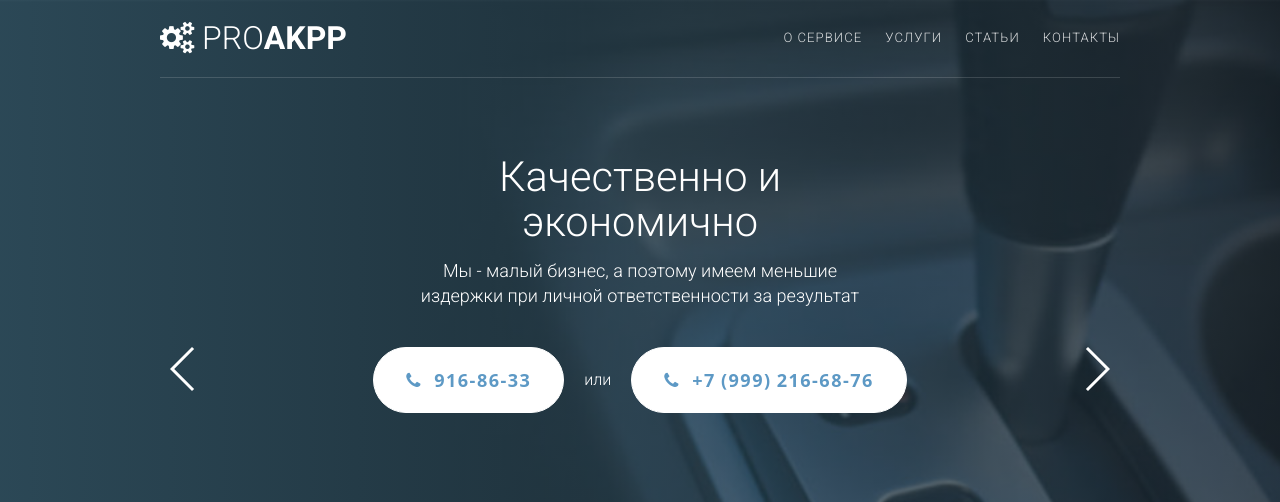
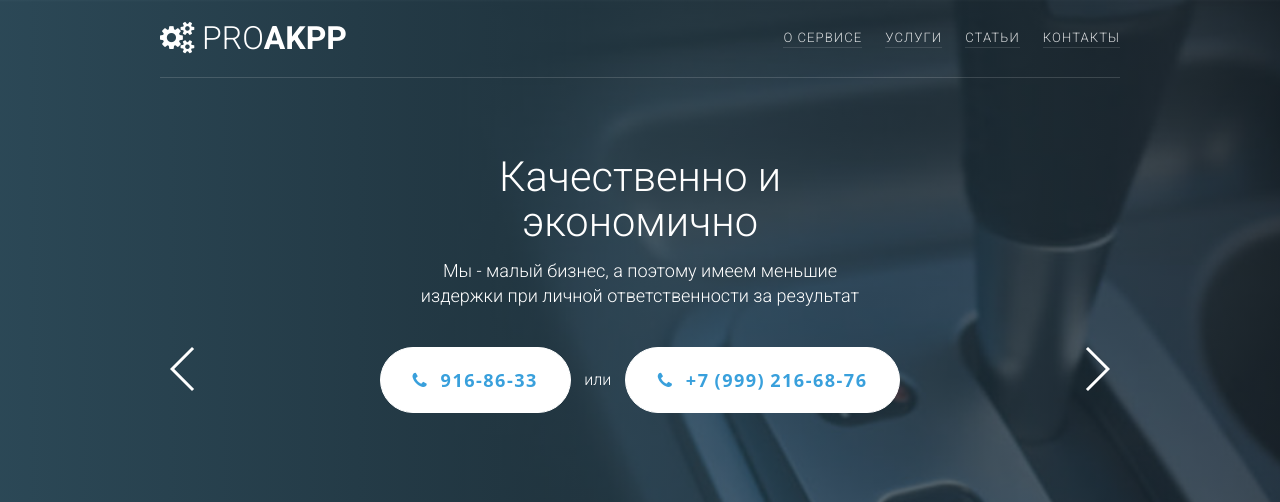
Before and after one commit to web-being/proakpp, a Jekyll site: the page built from index.html, in a window 1280 px wide. Shown: the top 502 px of the page. Built offline with Jekyll 4.4.1, drawn with Linux system fonts in a browser that asks for light colours.

Commit message:
Add underline

```diff
--- a/assets/index.css
+++ b/assets/index.css
@@ -77,7 +77,7 @@ p {
 .button--white {
 	background: rgb(255, 255, 255);
 	border-color: rgb(255, 255, 255);
-	color: rgb(93, 153, 197);
+	color: rgb(57, 160, 220);
 }
 .button:hover, .button:active {
 	background: rgb(0, 164, 220);
@@ -227,12 +227,13 @@ p {
 	letter-spacing: .15ex;
 }
 .site-nav-link {
-	line-height: 4.8rem;
+	line-height: 1.4;
+	margin-top: 1.8rem;
 	display: inline-block;
 	vertical-align: top;
 	transition: .15s ease-out;
 	opacity: .82;
-	/*border-bottom: 1px solid rgba(255,255,255,.15);*/
+	border-bottom: 1px solid rgba(255,255,255,.15);
 }
 .site-nav-link:hover, .site-nav-link:active {
 	opacity: 1;
@@ -454,7 +455,7 @@ p {
 	border-radius: 4rem;
 }
 .section-intro-junction {
-	padding: 1.4rem 1rem;
+	padding: 1.4rem .6rem;
 	display: inline-block;
 }
 .section-intro-header a {
@@ -821,6 +822,7 @@ p {
 	margin-bottom: 1rem;
 	background: rgba(255,255,255,.05);
 	padding-left: .5rem;
+	color: white;
 }
 .section-contact-form-submit {
 	margin-top: .75rem;
```
